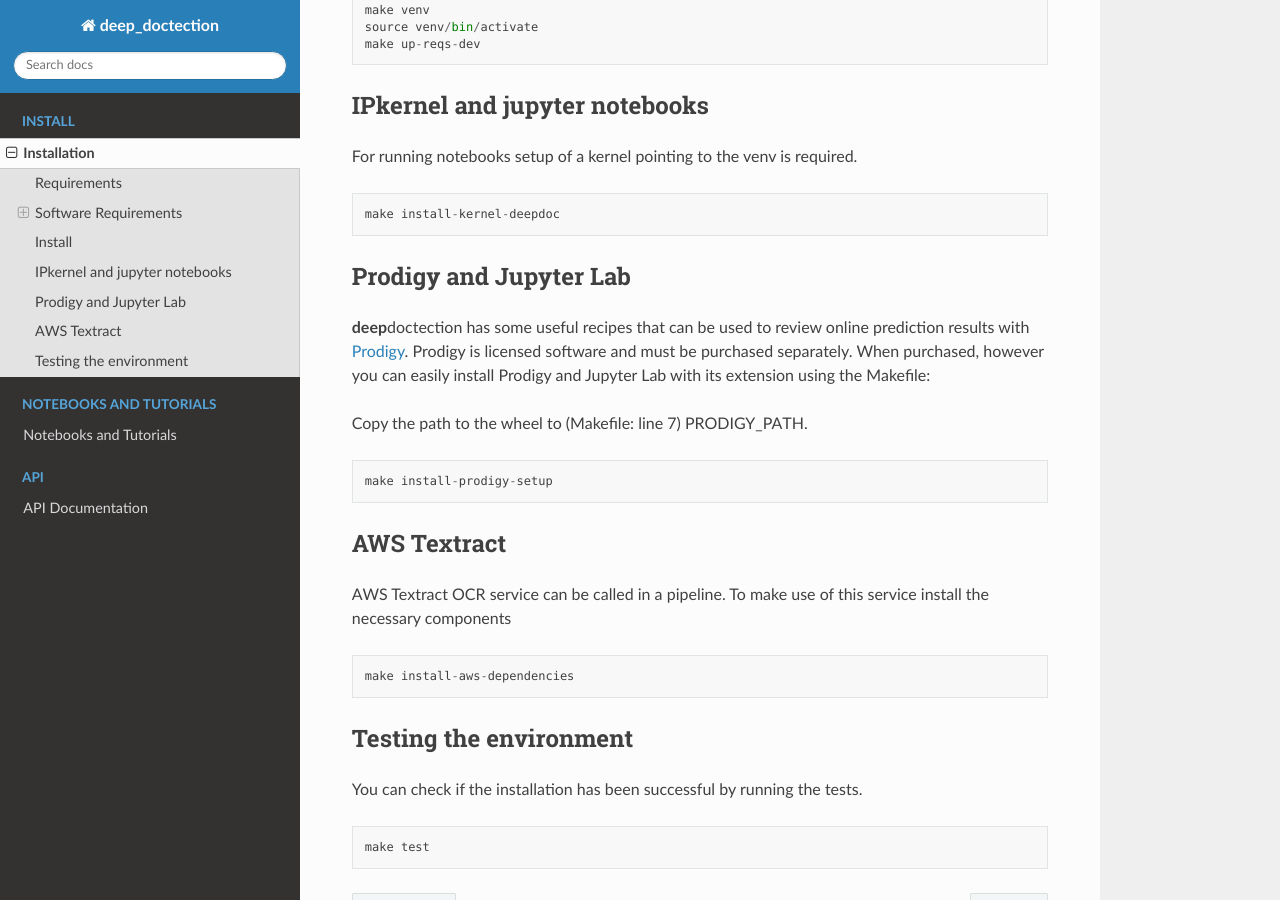
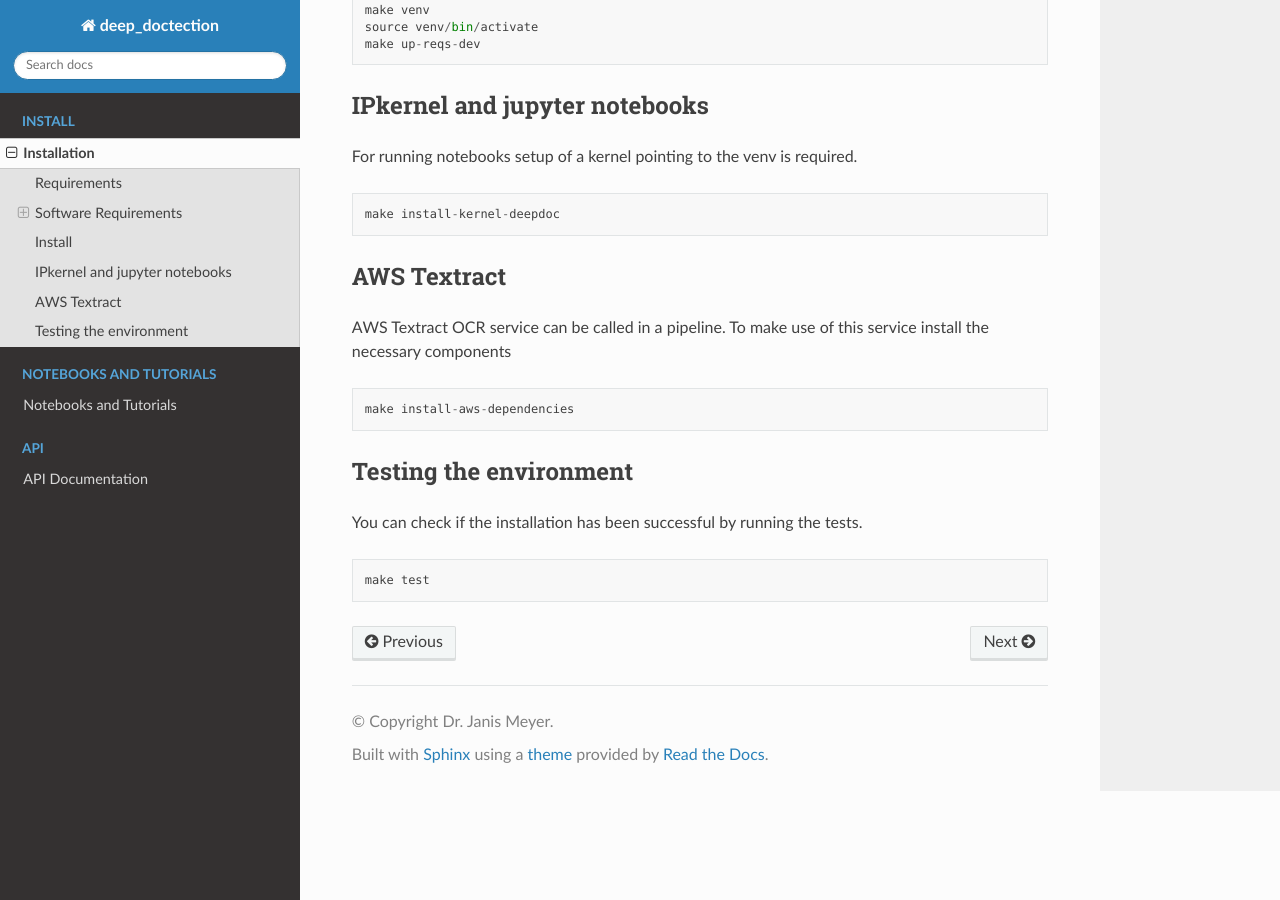
Before and after one commit to deepdoctection/deepdoctection, a Sphinx documentation site: the page built from docs/manual/install.md, in a window 1280 px wide and 900 px high, scrolled down 1399 px. Built offline with Sphinx 7.4.7 and the Read the Docs theme 2.0.0, drawn with Linux system fonts in a browser that asks for light colours.

Commit message:
update docs [docs]

````diff
--- a/docs/manual/install.md
+++ b/docs/manual/install.md
@@ -66,17 +66,6 @@ For running notebooks setup of a kernel pointing to the venv is required.
 make install-kernel-deepdoc
 ```
 
-## Prodigy and Jupyter Lab
-
-**deep**doctection has some useful recipes that can be used to review online prediction results with
-[Prodigy](https://prodi.gy/). Prodigy is licensed software and must be purchased separately. When purchased, however you
-can easily install Prodigy and Jupyter Lab with its extension using the Makefile:
-
-Copy the path to the wheel to (Makefile: line 7) PRODIGY_PATH.
-
-```
-make install-prodigy-setup
-```
 
 ## AWS Textract
 
````
Also changed, not shown: README.md (+1 -3 lines), 1 other file.
